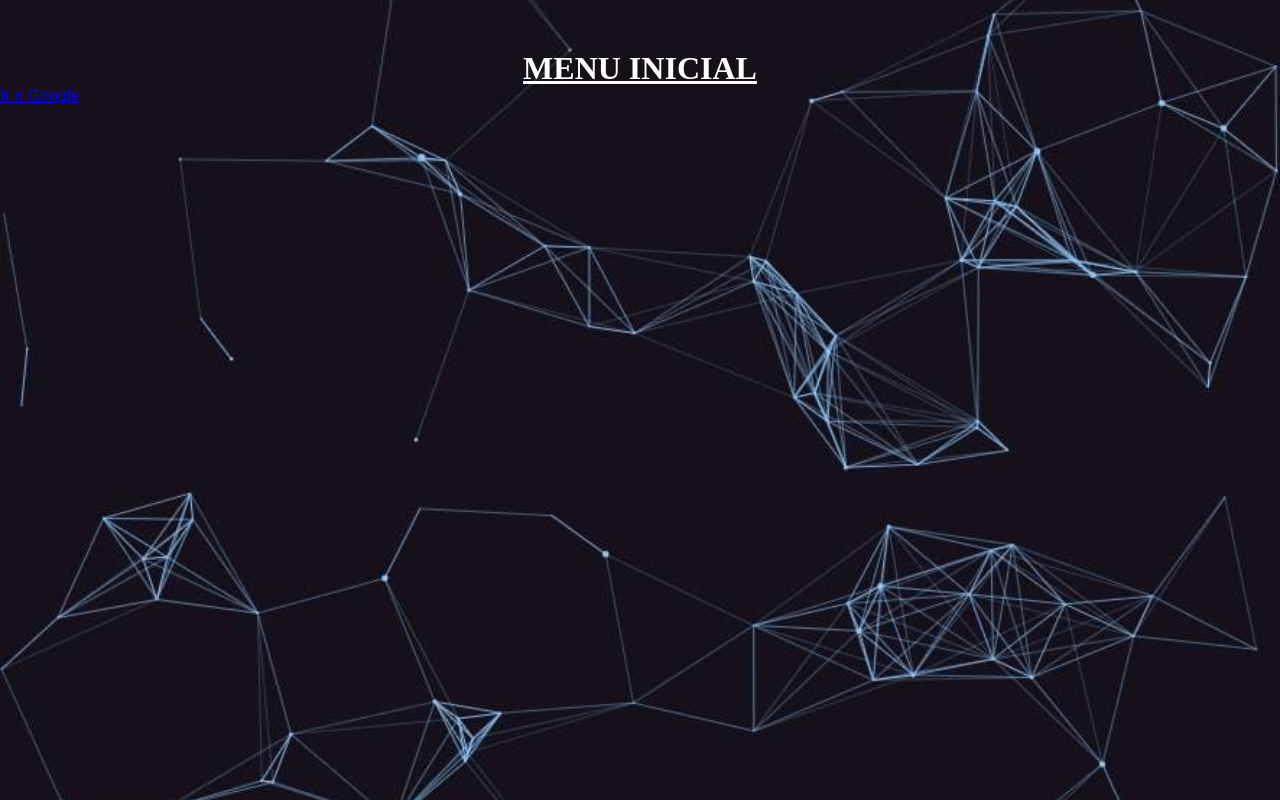
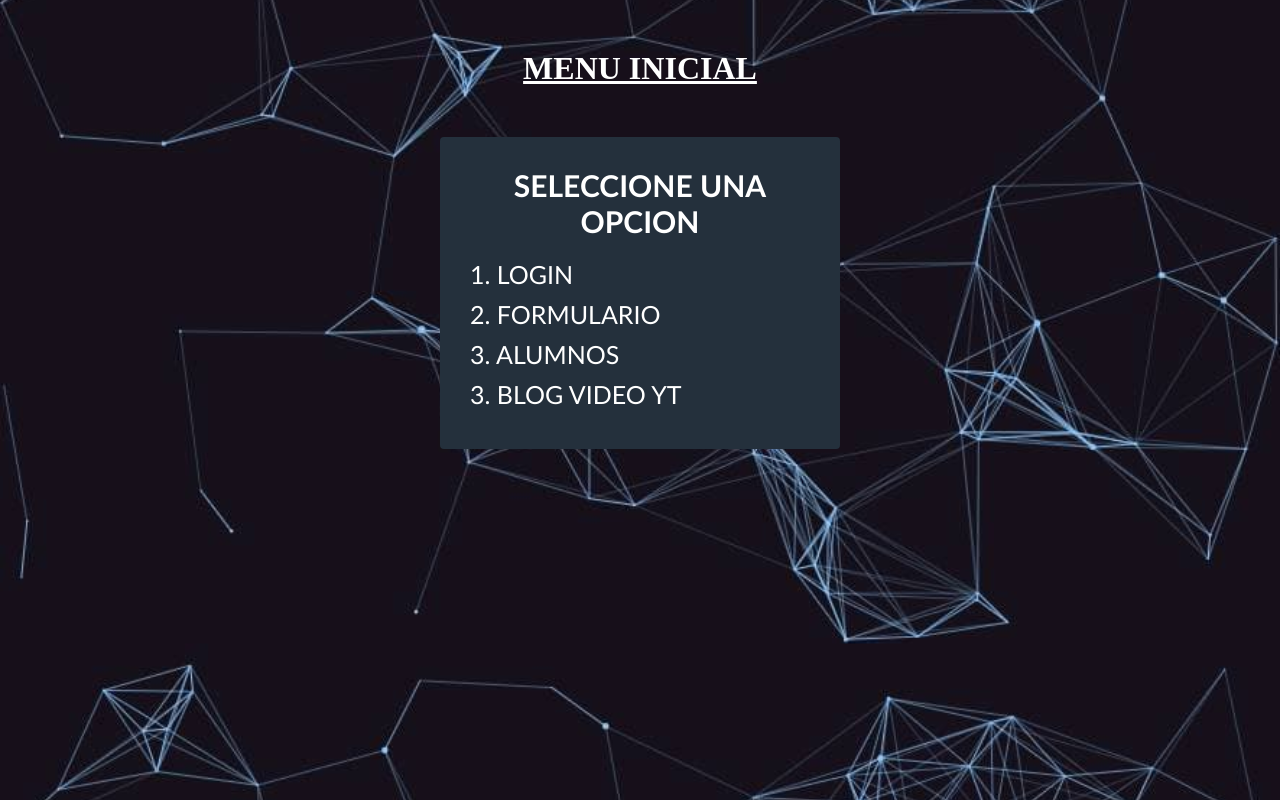
Before and after one commit to EsdrasNehemias2001/FormularioPrueba, a plain HTML site: page estilos/index.html in a window 1280 px wide. Drawn offline with Linux system fonts and the light colour scheme.

Commit message:
cambios 26-01

```diff
--- a/estilos/index.html
+++ b/estilos/index.html
@@ -21,7 +21,11 @@
 </header>
 <body>
     <section class="index">
-        <a href="formulario.html">Ir a Google</a> <br>
+        <h3>SELECCIONE UNA OPCION</h3>
+        <p><a class="atajo" href="login.html">1. LOGIN</a></p>
+        <p><a class="atajo" href="formulario.html">2. FORMULARIO</a></p>
+        <p><a class="atajo" href="alumnos.html">3. ALUMNOS</a></p>
+        <p><a class="atajo" href="blog.html">3. BLOG VIDEO YT</a></p>
     </section>
 </body>
 </html>
--- a/estilos/style.css
+++ b/estilos/style.css
@@ -94,6 +94,34 @@ font-size: 14px;
     text-decoration: none;
 }
 
+.index{
+    width: 400px;
+    background: #24303c;
+    padding: 30px;
+    margin: auto;
+    margin-top: 50px;
+    border-radius: 4px;
+    font-family: 'calibri';
+    color: white;
+}
+
+.index p{
+    height: 40px;
+    text-align: left;
+    font-size: 25px;
+}
+
+.index a{
+    color: white;
+    text-decoration: none;
+}
+
+.index h3{
+    font-size: 30px;
+    margin-bottom: 20px;
+    text-align: center;
+}
+
 #tablap{
     margin: auto;
     padding: 30px;
```
Also changed, not shown: estilos/blog.html (added, +39 -0 lines).
